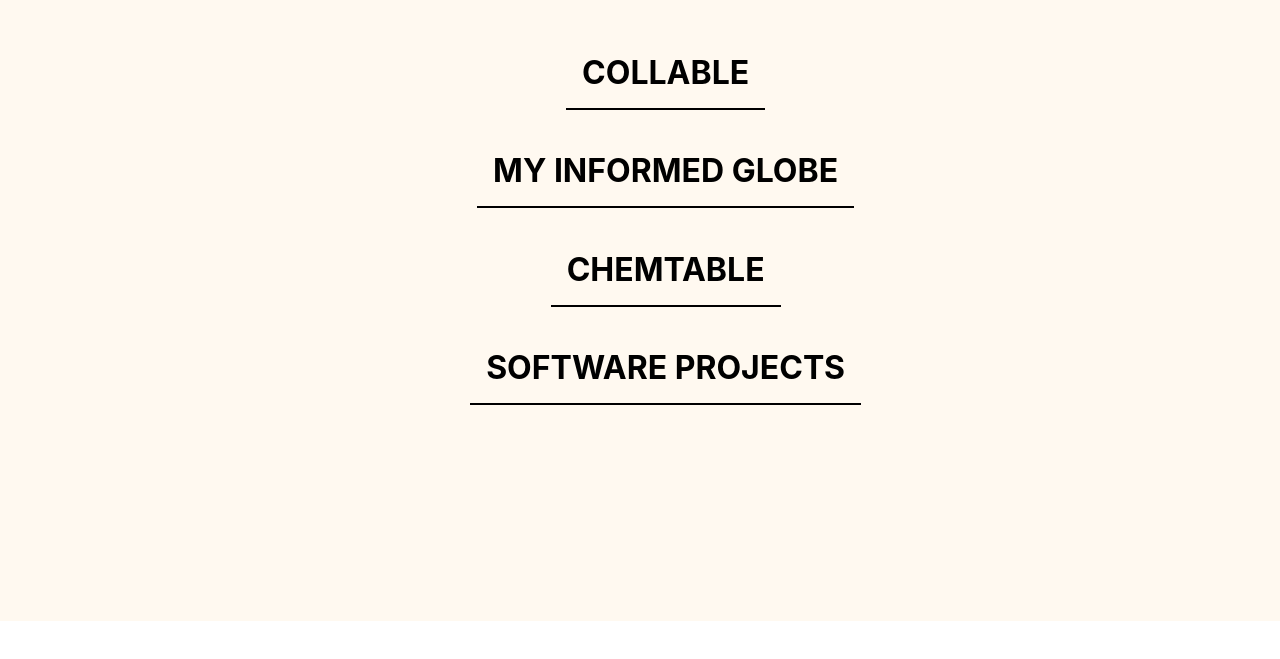
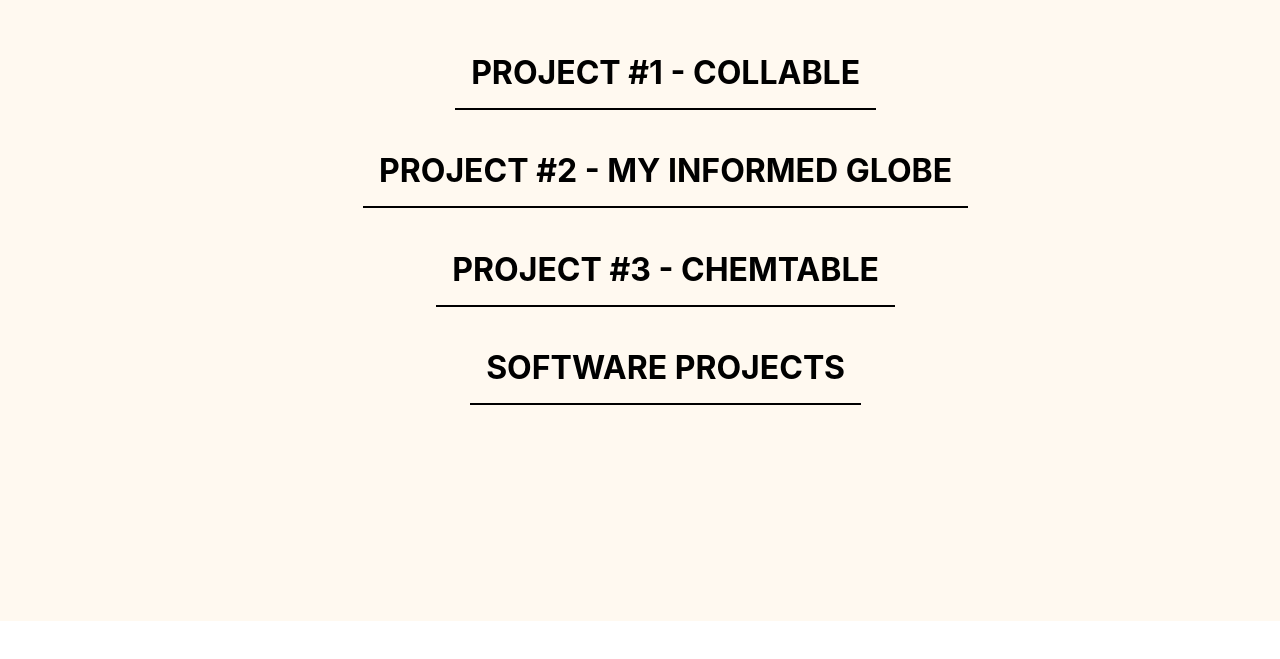
Before and after one commit to nicholasgunning/Portfolio, a React (Vite) app: page / in a window 1280 px wide. Shown: the part 179-838 px from the top of the page. Built offline with nearby package versions, Linux system fonts and the light colour scheme; no server answers; a web font is replaced by a local one.

Commit message:
changed project title

```diff
--- a/src/components/projectCards.jsx
+++ b/src/components/projectCards.jsx
@@ -39,11 +39,13 @@
             path="/"
             element={
               <>
-                <Project name="COLLABLE" link="/collable" />
+                <Project name="PROJECT #1 - COLLABLE" link="/collable" />
                 <a href="/myInformedGlobe" style={{ textDecoration: "none" }}>
-                  <h1 className={styles.title}>MY INFORMED GLOBE</h1>
+                  <h1 className={styles.title}>
+                    PROJECT #2 - MY INFORMED GLOBE
+                  </h1>
                 </a>
-                <Project name="CHEMTABLE" link="/chemtable" />
+                <Project name="PROJECT #3 - CHEMTABLE" link="/chemtable" />
                 <Project name="SOFTWARE PROJECTS" link="/softwareProjects" />
               </>
             }
```
